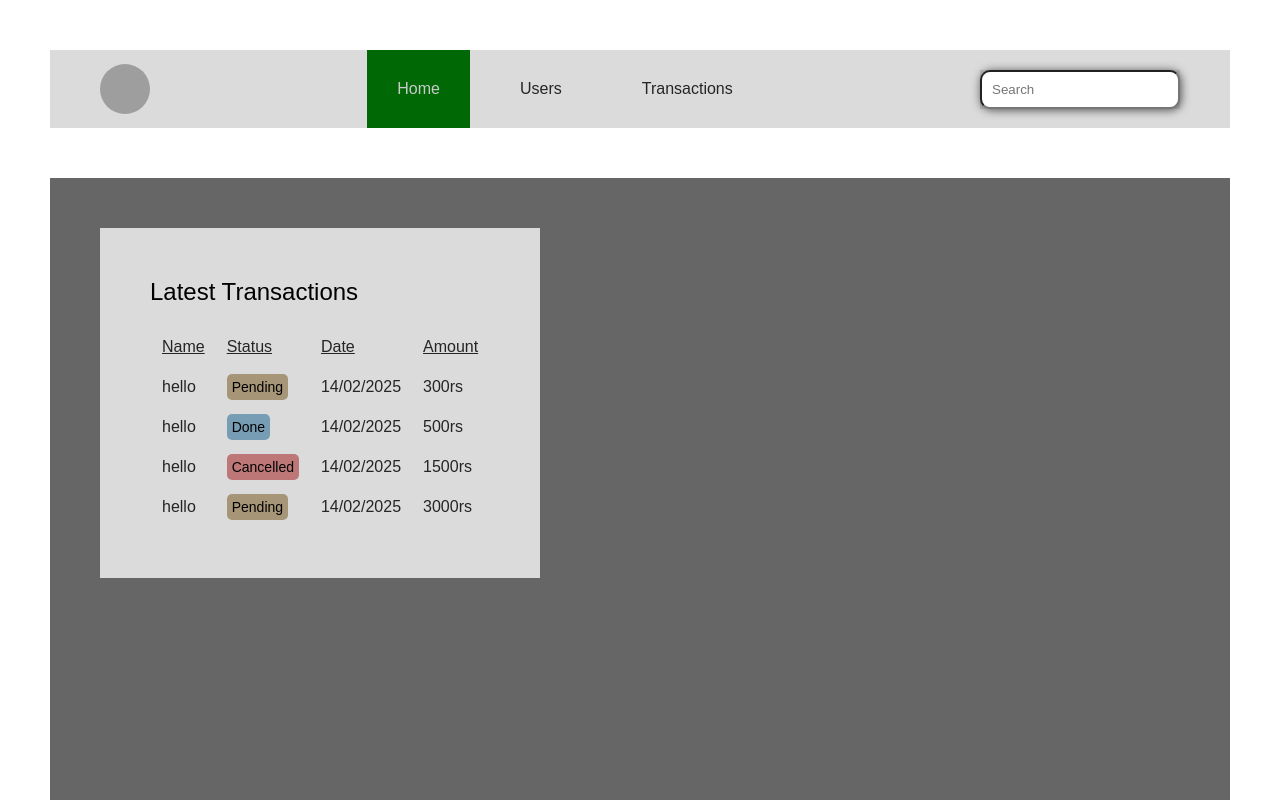
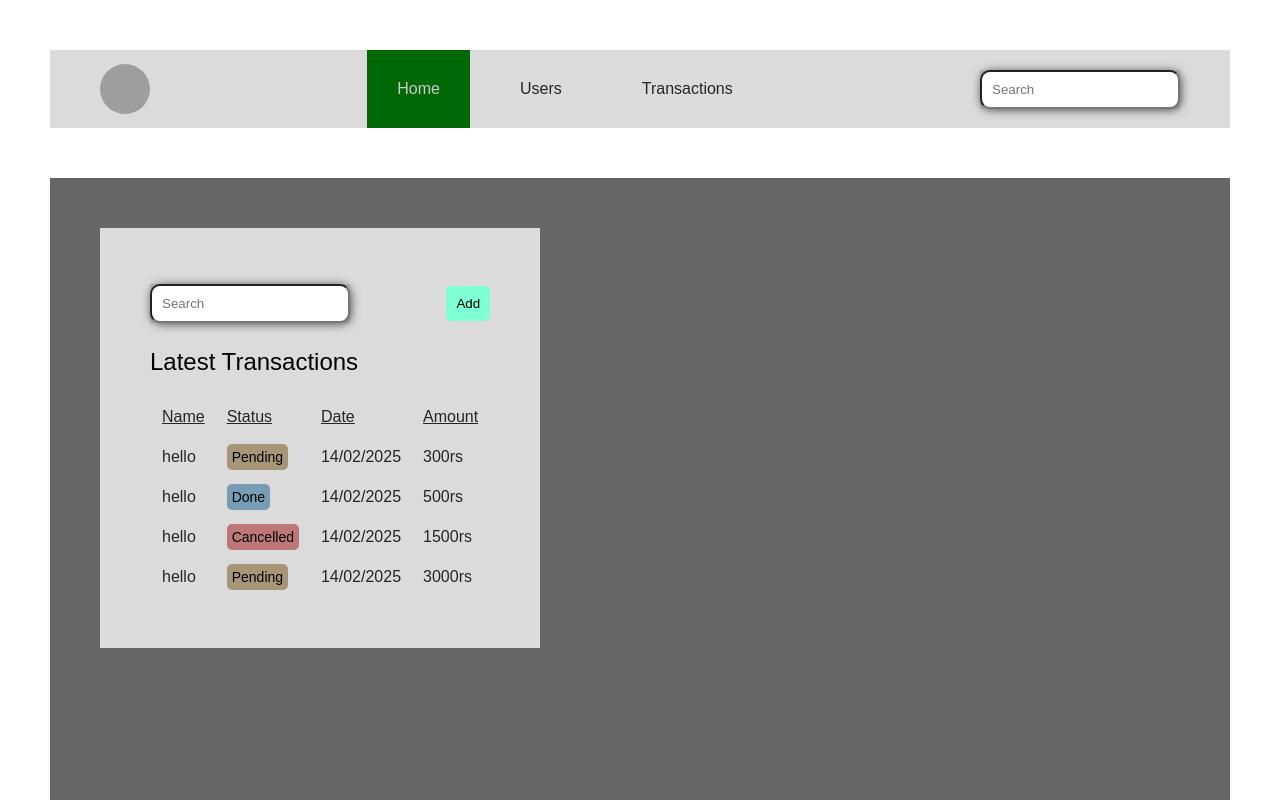
Before and after one commit to Souvikarjun/Enterprice-Account, a Next.js app: page /dashboard in a window 1280 px wide. Shown: the top 800 px of the page. Built offline with nearby package versions, Linux system fonts and the light colour scheme; grey boxes are pictures that could not be loaded.

Commit message:
new upperbar added

```diff
--- /dev/null
+++ b/app/component/upperbar/upperbar.jsx
@@ -0,0 +1,11 @@
+import { Searchbar } from "../searchbar/searchbar"
+import styles from "./upperbar.module.css"
+
+export const UpperBar = () => {
+  return (
+    <div className={styles.container}>
+        <Searchbar />
+        <button className={styles.btn}>Add</button>
+    </div>
+  )
+}
--- /dev/null
+++ b/app/component/upperbar/upperbar.module.css
@@ -0,0 +1,17 @@
+.container{
+    display: flex;
+    flex-direction: row;
+    align-items: center;
+    justify-content: space-between;
+    width: 100%;
+    height: 30px;
+    margin-top: 10px;
+    margin-bottom: 30px;
+}
+
+.btn{
+    background-color: aquamarine;
+    border: none;
+    border-radius: 5px;
+    padding: 10px;
+}
--- a/app/dashboard/transactions/page.jsx
+++ b/app/dashboard/transactions/page.jsx
@@ -1,11 +1,13 @@
 import React from 'react'
 import styles from "./transactions.module.css"
 import Image from 'next/image'
+import { UpperBar } from '@/app/component/upperbar/upperbar'
 
 
 function Transaction() {
   return (
     <div className={styles.container}>
+      <UpperBar/>
       <h2 className={styles.title}>Latest Transactions</h2>
       <table className={styles.table}>
         <thead>
```
